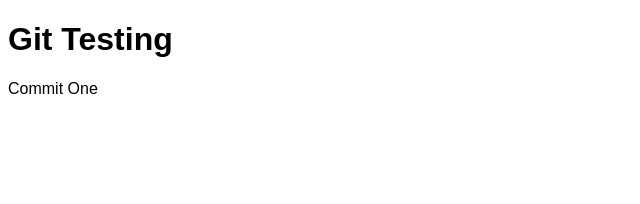
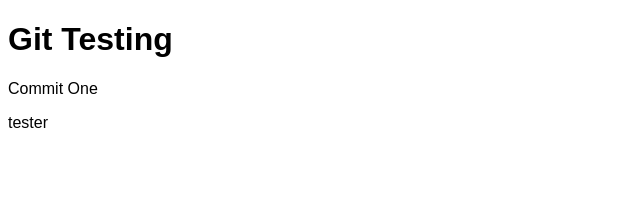
Before and after one commit to cdmt/git-testing, a React (Vite) app in the folder git-testing/: page / in a window 1280 px wide. Shown: the top 204 px of the page, without its empty margins (0-640 px from the left). Built offline with nearby package versions, Linux system fonts and the light colour scheme.

Commit message:
tester (#4)

```diff
--- a/git-testing/src/App.tsx
+++ b/git-testing/src/App.tsx
@@ -7,6 +7,7 @@ function App() {
     <>
       <h1>Git Testing</h1>
       <p>Commit One</p>
+      <p>tester</p>
     </>
   )
 }
```
